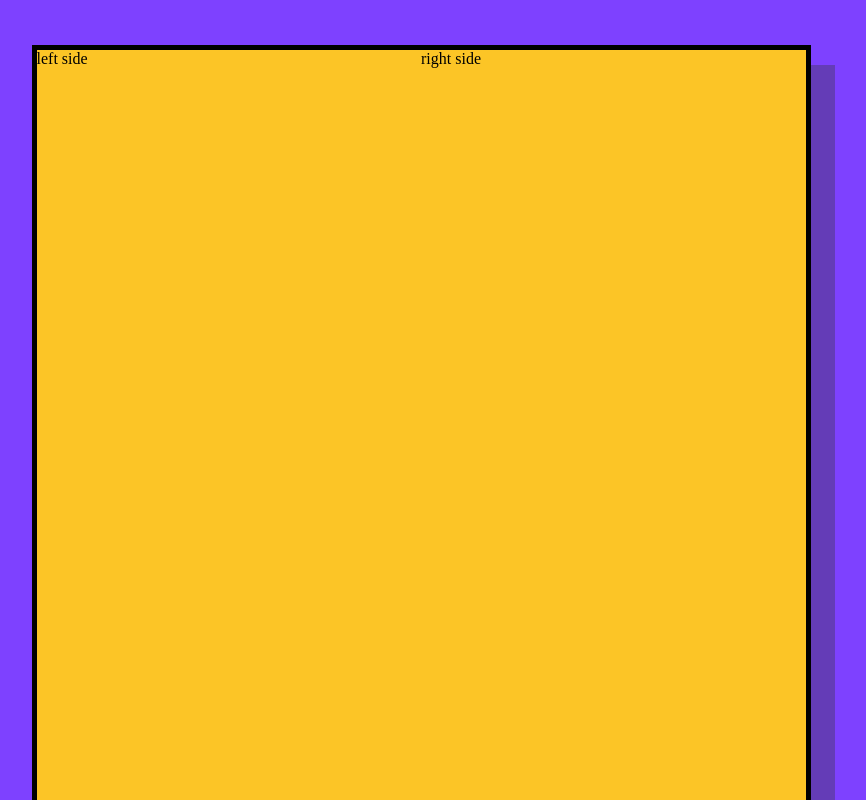
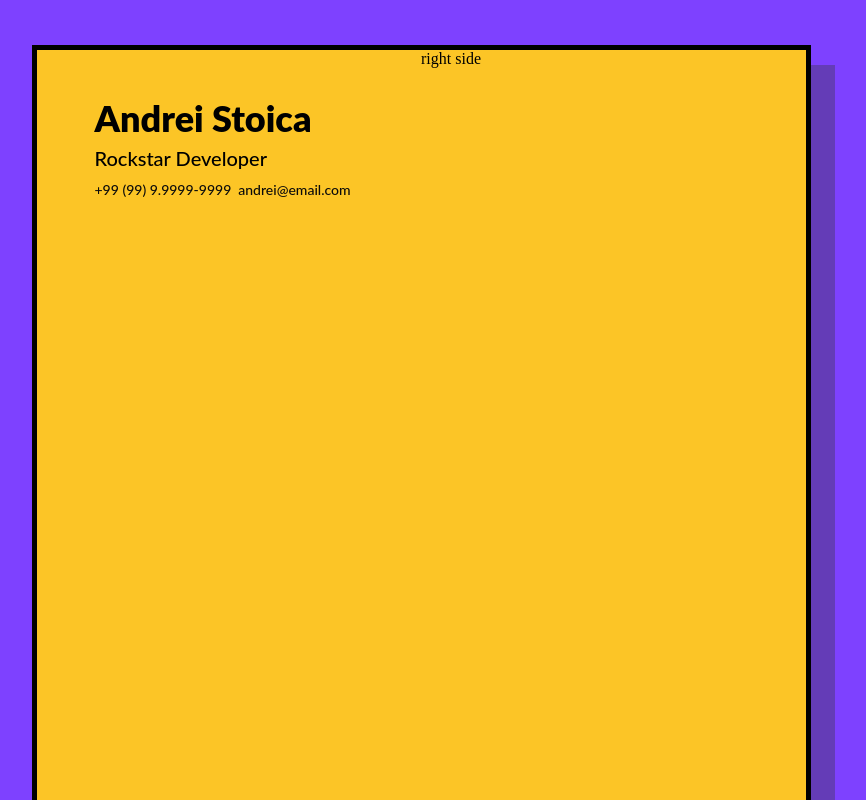
Before and after one commit to mariaszabo/resume, a React (Vite) app: page / in a window 1280 px wide. Shown: the top 800 px of the page, without its empty margins (223-1089 px from the left). Built offline with nearby package versions, Linux system fonts and the light colour scheme.

Commit message:
Add details component

```diff
--- a/src/App.jsx
+++ b/src/App.jsx
@@ -1,12 +1,14 @@
 import './normalize.css';
 import Layout from './components/Layout';
-
+import Details from './components/Details';
 
 export default function App() {
   return (
     <Layout
       left = {
-        <div>left side</div>
+        <div>
+          <Details/>
+        </div>
       }
       right = {
         <div>right side</div>
--- /dev/null
+++ b/src/components/Details.jsx
@@ -0,0 +1,58 @@
+import styled from 'styled-components';
+
+const Details = () => {
+  return (
+    <Container>
+      <Name>Andrei Stoica</Name>
+      <Title>Rockstar Developer</Title>
+      <ContactRow>
+        <Contact>+99 (99) 9.9999-9999</Contact>
+        <Contact>andrei@email.com </Contact>
+      </ContactRow>
+    </Container>
+  )
+}
+
+export default Details;
+
+const Container = styled.div`
+  display: flex;
+  flex-direction: column;
+
+  margin-top: 43px;
+  margin-left: 58px;
+`;
+
+const Name = styled.span`
+  color: #000;
+  font-family: Lato;
+  font-size: 36px;
+  font-style: normal;
+  font-weight: 900;
+  line-height: 140%; /* 50.4px */
+`;
+
+const Title = styled.span`
+  color: #000;
+  font-family: Lato;
+  font-size: 20px;
+  font-style: normal;
+  font-weight: 500;
+  line-height: 150%; /* 30px */
+  padding-bottom: 6px;
+`;
+
+const Contact = styled.span`
+  color: #0B0B0B;
+  font-family: Lato;
+  font-size: 14px;
+  font-style: normal;
+  font-weight: 500;
+  line-height: 150%; /* 21px */
+`;
+
+const ContactRow = styled.div`
+ display: flex;
+ flex-direction: row;
+ gap: 7px;
+`;
```
